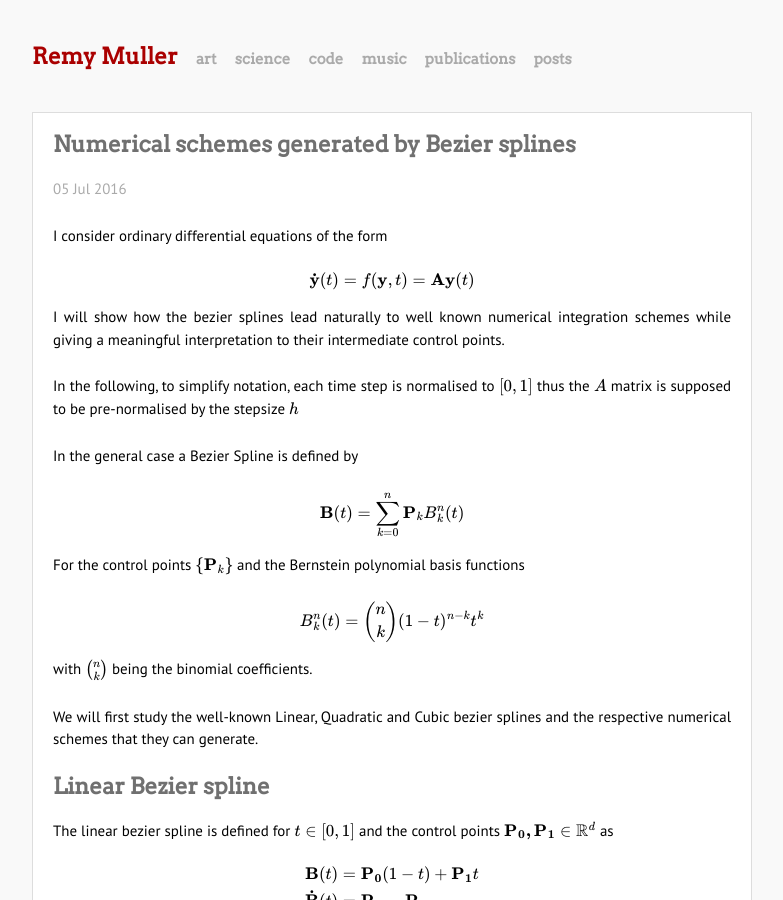
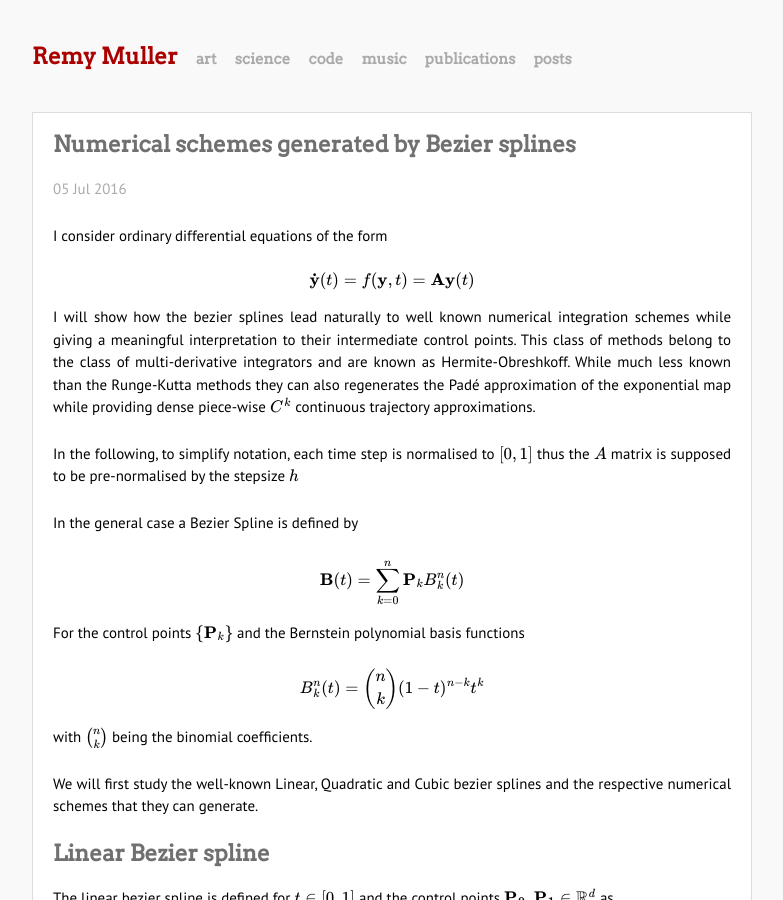
Before and after one commit to remymuller/remymuller.github.io, a Jekyll site: the page built from _posts/2016-07-05-BezierNumericalSchemes.markdown, in a window 1280 px wide and 900 px high. Shown: the whole window, without its empty margins (248-1031 px from the left). Built offline with Jekyll 4.4.1, drawn with Linux system fonts in a browser that asks for light colours; formulas are drawn with MathJax 3.

Commit message:
update text

```diff
--- a/_posts/2016-07-05-BezierNumericalSchemes.markdown
+++ b/_posts/2016-07-05-BezierNumericalSchemes.markdown
@@ -14,7 +14,7 @@ $$
 	\mathbf{\dot y}(t) = f(\mathbf{y},t) = \mathbf{A y}(t)
 $$
 
-I will show how the bezier splines lead naturally to well known numerical integration schemes while giving a meaningful interpretation to their intermediate control points.
+I will show how the bezier splines lead naturally to well known numerical integration schemes while giving a meaningful interpretation to their intermediate control points. This class of methods belong to the class of multi-derivative integrators and are known as Hermite-Obreshkoff. While much less known than the Runge-Kutta methods they can also regenerates the Padé approximation of the exponential map while providing dense piece-wise $$C^k$$ continuous trajectory approximations.
 
 In the following, to simplify notation, each time step is normalised to $$[0,1]$$ thus the $$A$$ matrix is supposed to be pre-normalised by the stepsize $$h$$
 
```
